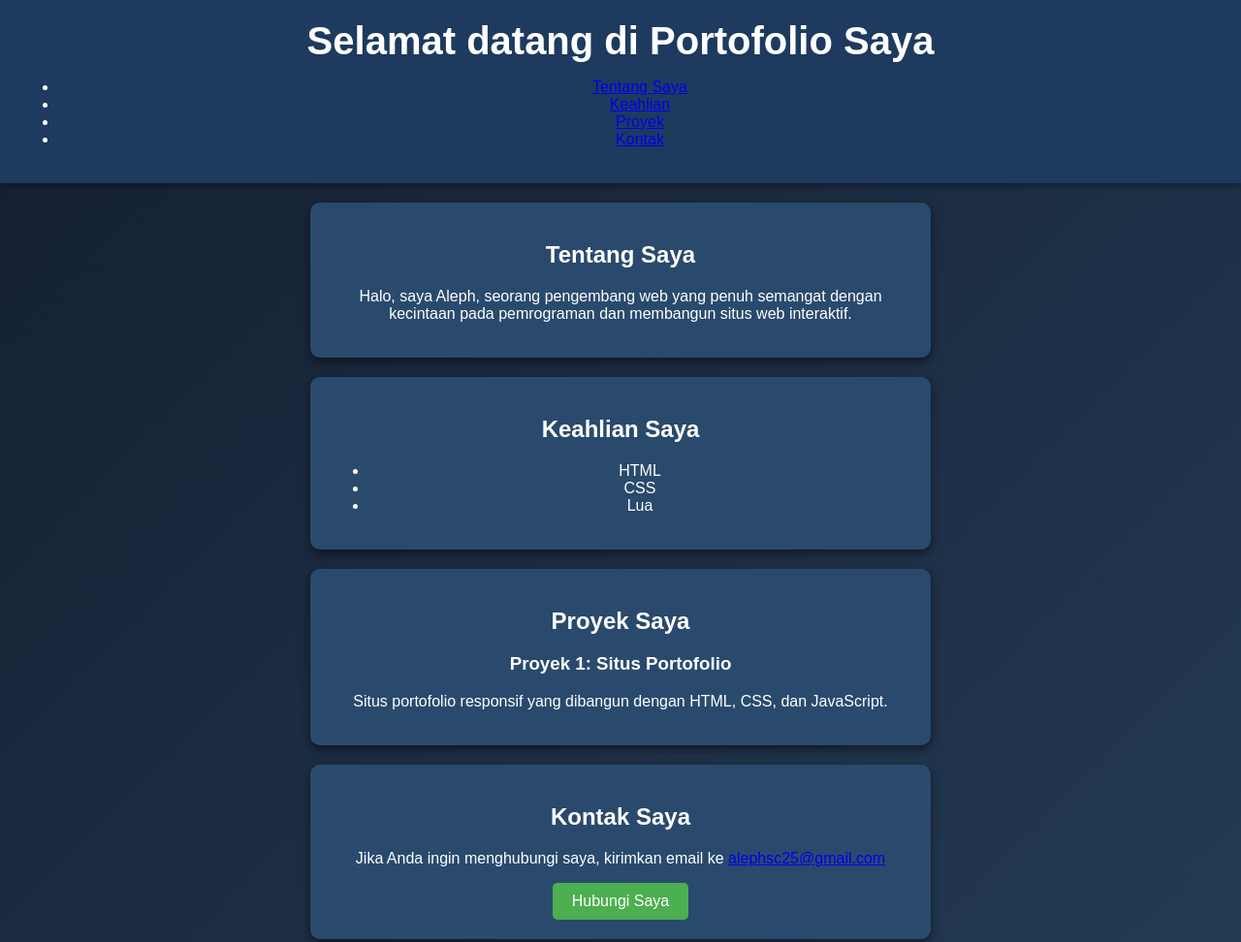
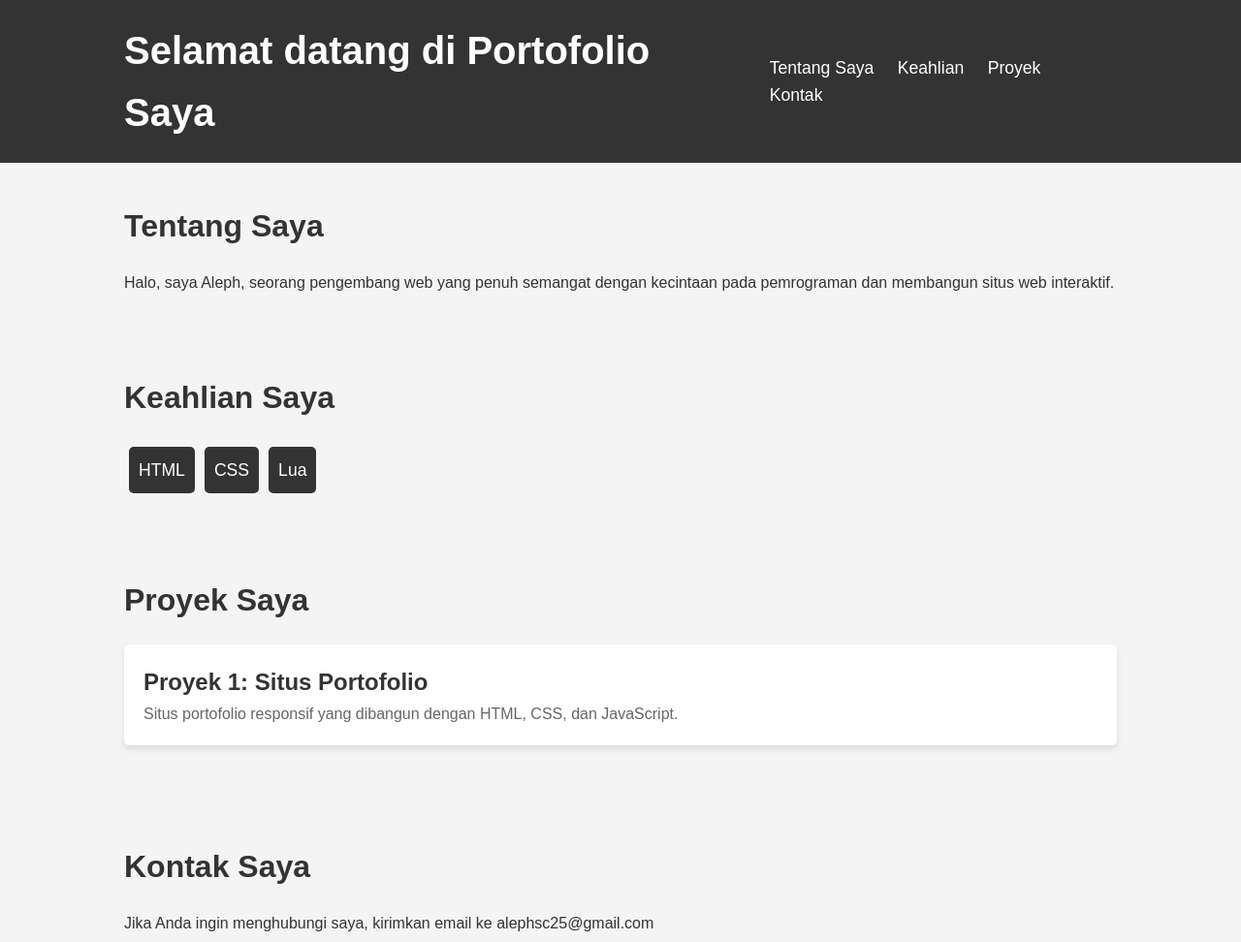
Before and after one commit to rafansyah07/rafansyah07.github.io, a plain HTML site: page index.html in a window 1280 px wide. Shown: the top 972 px of the page at 97% size. Drawn offline with Linux system fonts and the light colour scheme.

Commit message:
Update style.css

```diff
--- a/style.css
+++ b/style.css
@@ -1,71 +1,144 @@
-body {
-  font-family: 'Arial', sans-serif;
-  margin: 0;
-  padding: 0;
-  background: linear-gradient(135deg, #141e30, #243b55);
-  color: #ffffff;
-  text-align: center;
-}
+/* Reset beberapa elemen dasar */
+* {
+    margin: 0;
+    padding: 0;
+    box-sizing: border-box;
+  }
 
-header {
-  padding: 20px;
-  background: #1e3a5f;
-  box-shadow: 0 4px 6px rgba(0, 0, 0, 0.3);
-}
+  /* Gaya dasar */
+  body {
+    font-family: Arial, sans-serif;
+    line-height: 1.6;
+    background-color: #f4f4f4;
+    color: #333;
+  }
 
-header h1 {
-  font-size: 2.5em;
-  margin: 0;
-}
+  /* Header */
+  #header {
+    background: #333;
+    color: #fff;
+    padding: 20px 0;
+  }
 
-header p {
-  font-size: 1.2em;
-  color: #b0c4de;
-}
+  #header .container {
+    width: 80%;
+    margin: 0 auto;
+    display: flex;
+    justify-content: space-between;
+    align-items: center;
+  }
 
-main {
-  padding: 20px;
-}
+  #header h1 {
+    font-size: 2.5rem;
+  }
 
-section {
-  margin: 20px auto;
-  max-width: 600px;
-  padding: 20px;
-  background: #2a4a6d;
-  border-radius: 10px;
-  box-shadow: 0 4px 10px rgba(0, 0, 0, 0.5);
-}
+  #header nav ul {
+    list-style-type: none;
+  }
 
-textarea {
-  width: 100%;
-  height: 150px;
-  margin: 10px 0;
-  padding: 10px;
-  background: #1e3a5f;
-  border: 1px solid #394d6f;
-  color: #ffffff;
-  border-radius: 5px;
-  resize: none;
-}
+  #header nav ul li {
+    display: inline;
+    margin-left: 20px;
+  }
 
-button {
-  padding: 10px 20px;
-  font-size: 1em;
-  color: #ffffff;
-  background: #4caf50;
-  border: none;
-  border-radius: 5px;
-  cursor: pointer;
-  transition: background 0.3s ease;
-}
+  #header nav ul li a {
+    color: #fff;
+    text-decoration: none;
+    font-size: 1.1rem;
+  }
 
-button:hover {
-  background: #45a049;
-}
+  #header nav ul li a:hover {
+    text-decoration: underline;
+  }
 
-footer {
-  padding: 10px;
-  background: #1e3a5f;
-  font-size: 0.9em;
-  color: #b0c4de;
-}
+  /* Seksi */
+  .section {
+    padding: 40px 0;
+  }
+
+  .container {
+    width: 80%;
+    margin: 0 auto;
+  }
+
+  h2 {
+    font-size: 2rem;
+    margin-bottom: 20px;
+  }
+
+  .skills-list {
+    list-style-type: none;
+    display: flex;
+    flex-wrap: wrap;
+  }
+
+  .skills-list li {
+    background: #333;
+    color: #fff;
+    margin: 5px;
+    padding: 10px;
+    border-radius: 5px;
+    font-size: 1.1rem;
+  }
+
+  /* Proyek */
+  .project {
+    background: #fff;
+    padding: 20px;
+    margin-bottom: 20px;
+    border-radius: 5px;
+    box-shadow: 0 4px 6px rgba(0, 0, 0, 0.1);
+  }
+
+  .project h3 {
+    font-size: 1.5rem;
+  }
+
+  .project p {
+    font-size: 1rem;
+    color: #666;
+  }
+
+  /* Kontak */
+  #contact a {
+    color: #333;
+    text-decoration: none;
+  }
+
+  #contact a:hover {
+    text-decoration: underline;
+  }
+
+  .contact-button {
+    background-color: #333;
+    color: white;
+    border: none;
+    padding: 15px 30px;
+    font-size: 1.1rem;
+    margin-top: 20px;
+    border-radius: 5px;
+    cursor: pointer;
+    transition: transform 0.3s ease, background-color 0.3s ease;
+  }
+
+  .contact-button:hover {
+    background-color: #555;
+  }
+
+  /* Animasi tombol klik */
+  .contact-button:active {
+    transform: scale(0.95);
+    background-color: #444;
+  }
+
+  /* Footer */
+  footer {
+    background: #333;
+    color: #fff;
+    padding: 20px 0;
+    text-align: center;
+  }
+
+  footer p {
+    font-size: 1rem;
+  }
```
